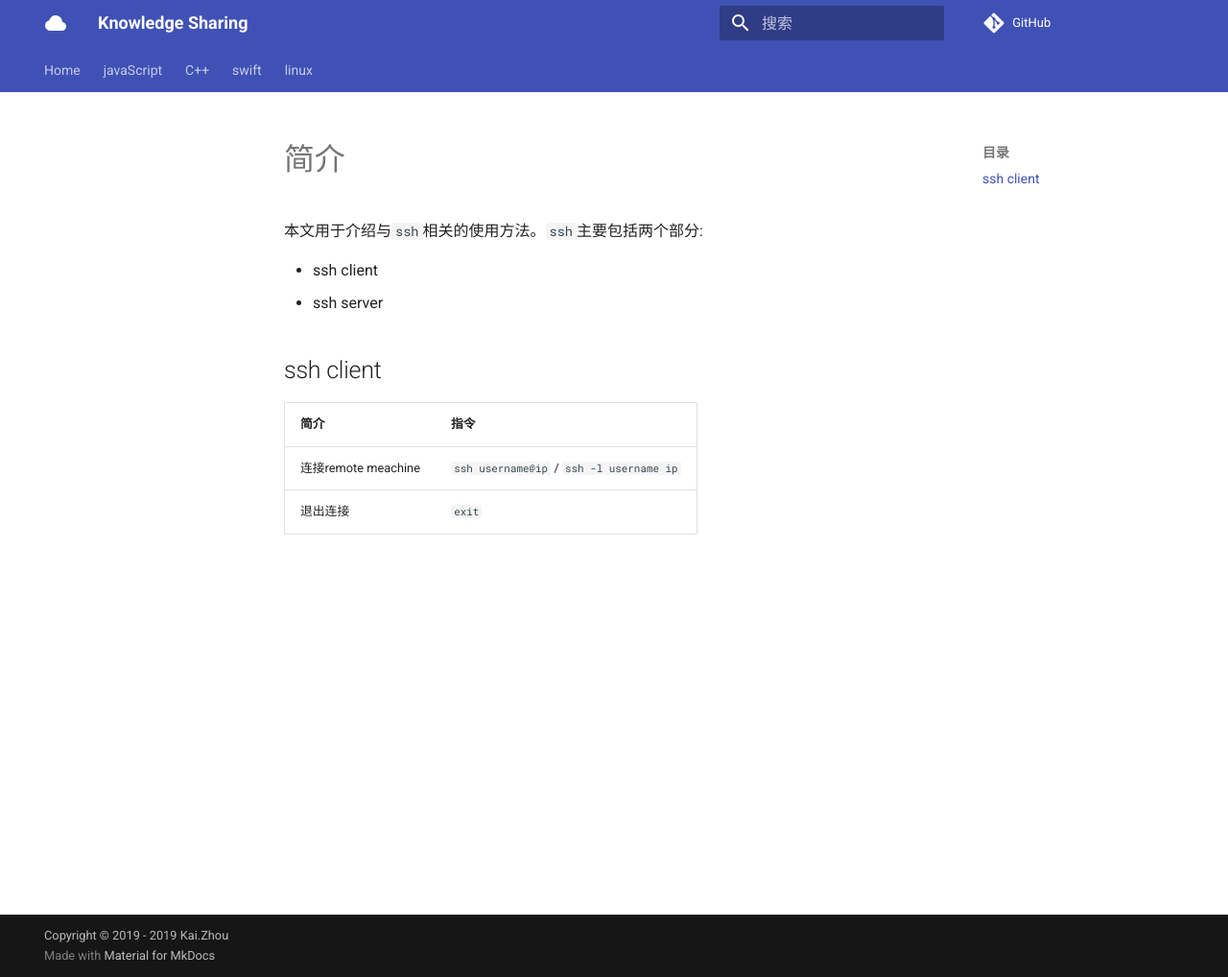
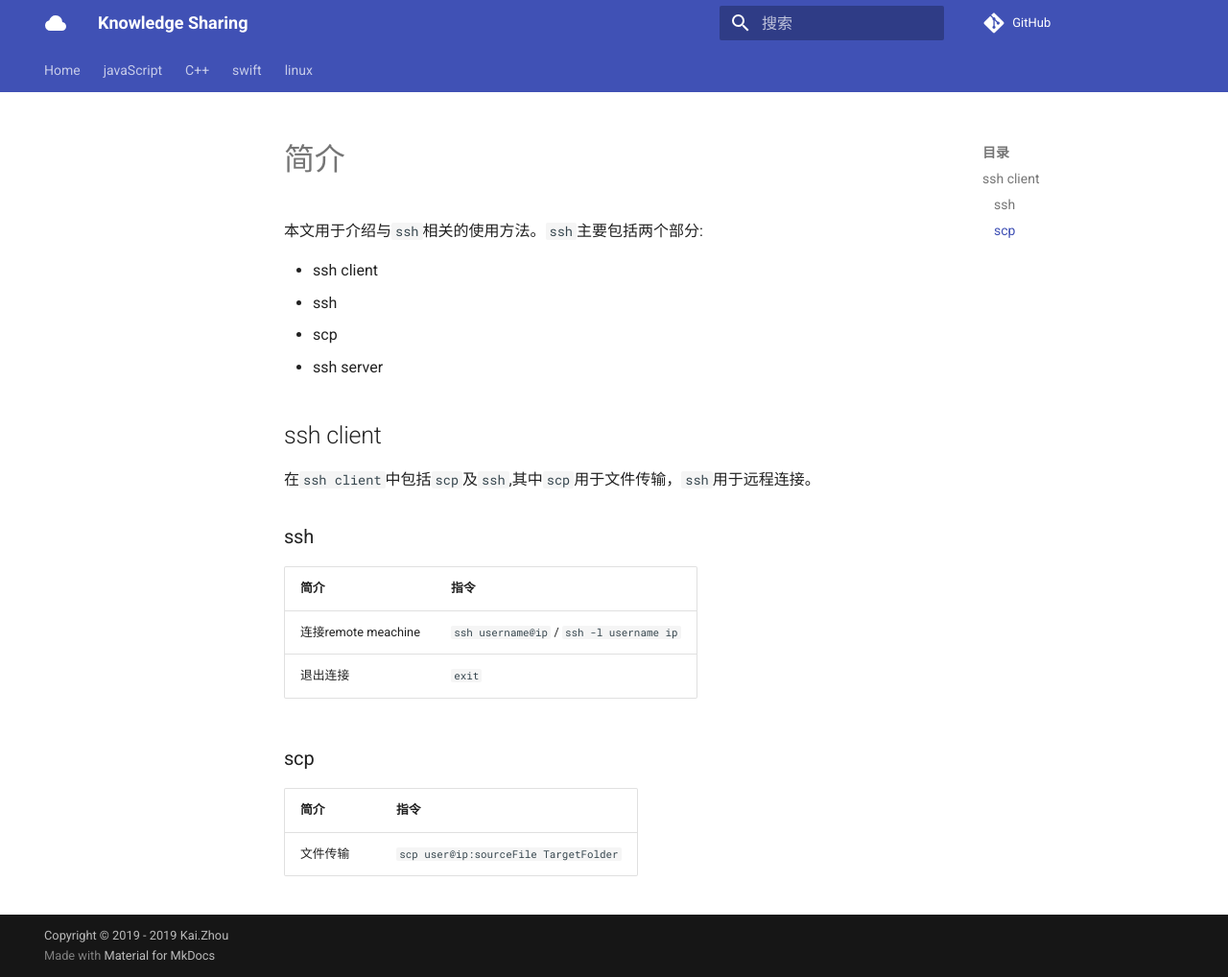
Before and after one commit to zhoukaidev/ks_blog, an MkDocs documentation site: the page built from docs/shell/linux/tools/ssh.md, in a window 1280 px wide and 1018 px high. Shown: the whole window at 96% size. Built offline with MkDocs 1.6.1 and Material for MkDocs 9.7.7, drawn with Linux system fonts in a browser that asks for light colours; comment, search, counter and statistics services are not loaded.

Commit message:
Add scp in ssh.md

```diff
--- a/docs/shell/linux/tools/ssh.md
+++ b/docs/shell/linux/tools/ssh.md
@@ -3,11 +3,24 @@
 本文用于介绍与`ssh`相关的使用方法。`ssh`主要包括两个部分:
 
 * ssh client
+  * ssh
+  * scp
 * ssh server
 
+
 ## ssh client
+
+在`ssh client`中包括`scp`及`ssh`,其中`scp`用于文件传输，`ssh`用于远程连接。
+
+### ssh
 
 | 简介     |   指令    |
 |----------|----------|
 |连接remote meachine  | `ssh username@ip` / `ssh -l username ip`|
 |退出连接   | `exit`  |
+
+### scp
+
+| 简介   |   指令   |
+|--------|----------|
+| 文件传输 |  `scp user@ip:sourceFile TargetFolder`
```
